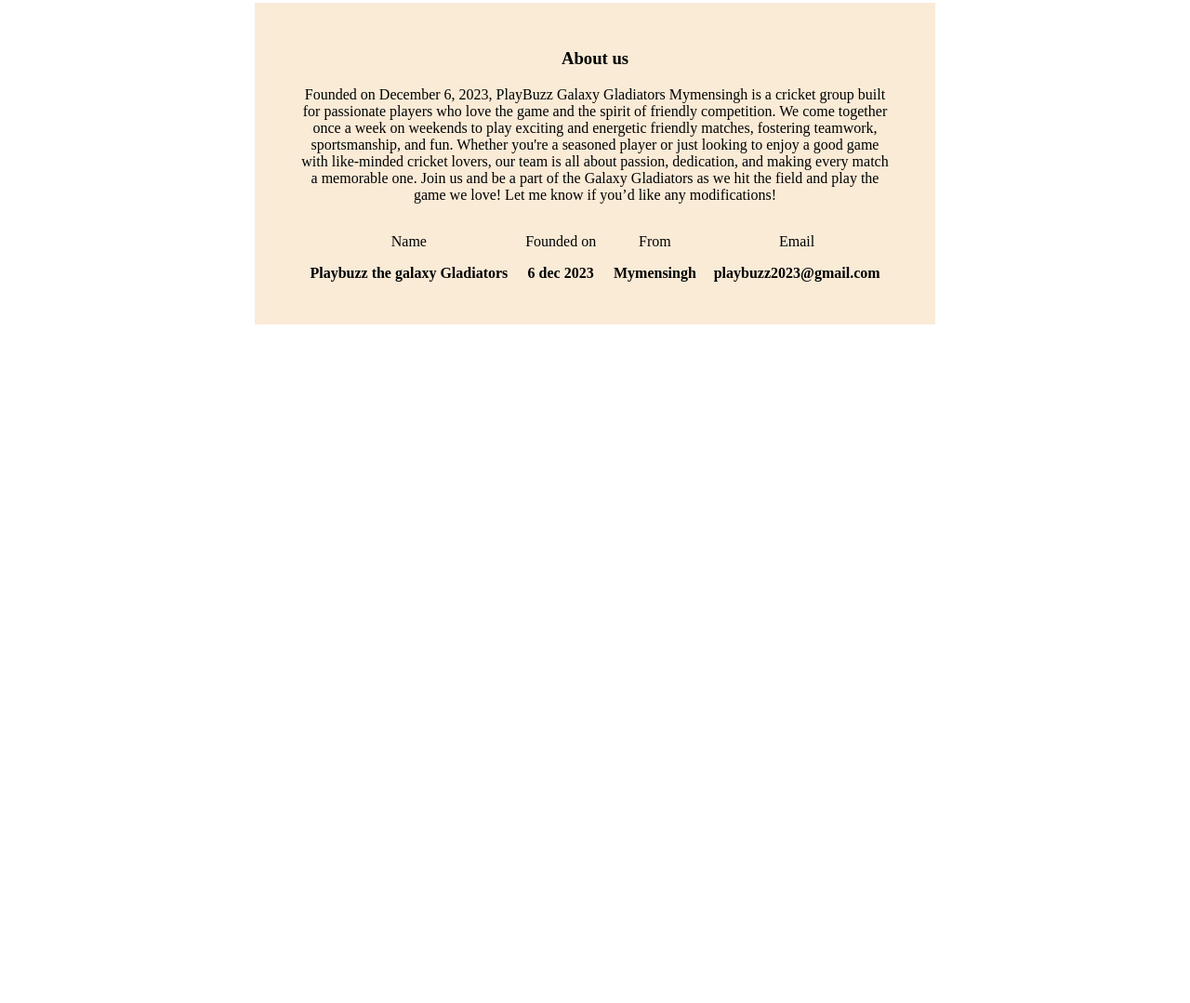
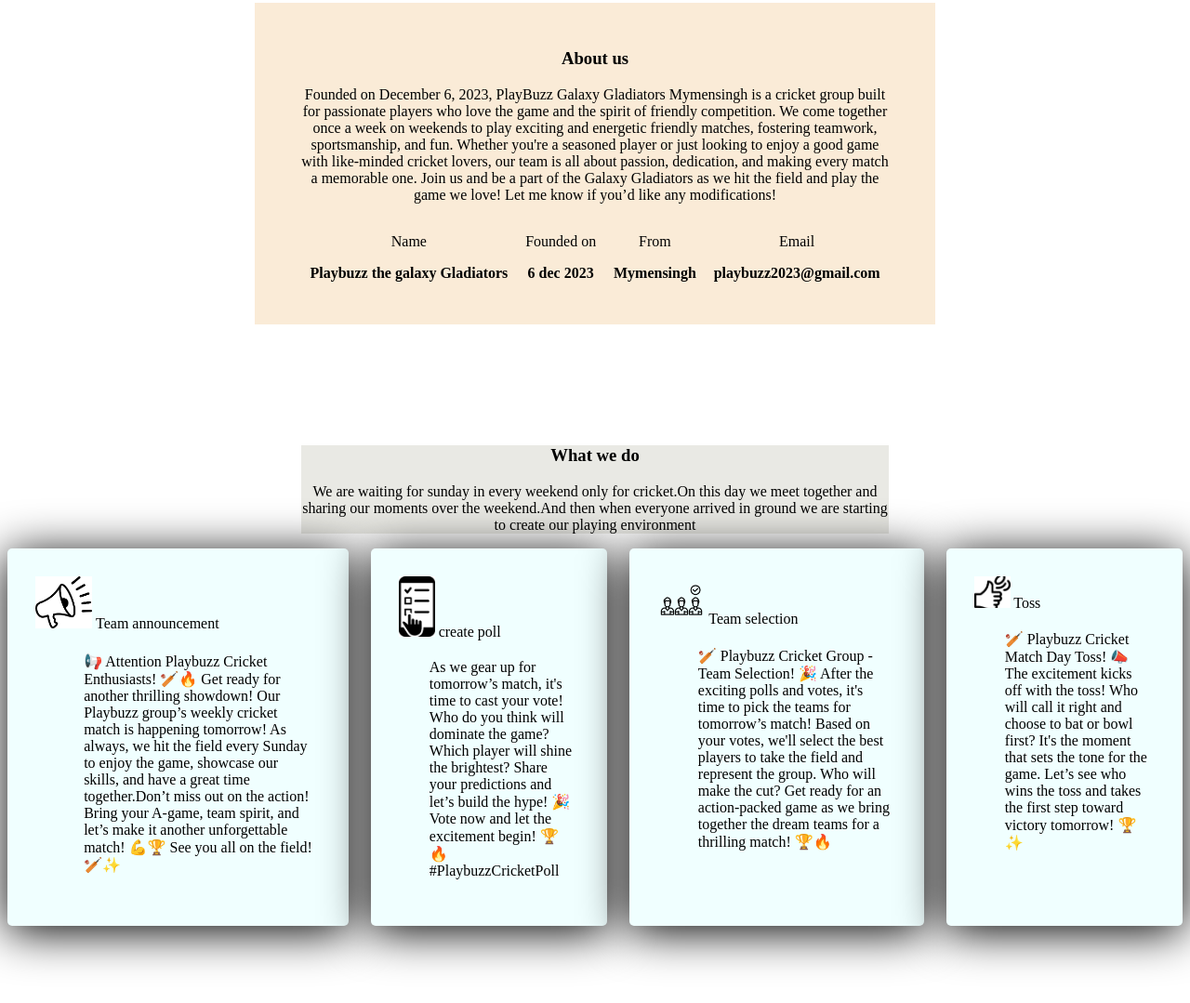
Before and after one commit to salmanrahman-810/playbuzz-web, a plain HTML site: page index.html in a window 1280 px wide. Shown: the part 773-1852 px from the top of the page at 93% size. Before the commit the page ends 1130 px from the top, so only its background shows below. Drawn offline with Linux system fonts and the light colour scheme.

Commit message:
added skill section

```diff
--- a/index.html
+++ b/index.html
@@ -65,6 +65,49 @@
             </div>
         </div>
     </section>
+    <section class="skills">
+        <div class="text-center">
+            <h3 class="section-tittle ">What we do</h3>
+        <p class="section-description ">We are  waiting for sunday in every weekend only for cricket.On this day we meet together and sharing our moments over the weekend.And then when everyone arrived in ground we are starting to create our playing environment</p>
+        </div>
+        <div class="skills-container">
+            <!-- .skill*4>img+skill-tittle+p.skill-description -->
+            <div class="skill">
+                <img class="img-width" src="images/icons/announcement.png " alt="">
+                <skill-tittle>Team announcement</skill-tittle>
+                <p class="skill-description">📢 Attention Playbuzz Cricket Enthusiasts! 🏏🔥
+
+                    Get ready for another thrilling showdown! Our Playbuzz group’s weekly cricket match is happening tomorrow! As always, we hit the field every Sunday to enjoy the game, showcase our skills, and have a great time together.Don’t miss out on the action! Bring your A-game, team spirit, and let’s make it another unforgettable match! 💪🏆
+
+                    See you all on the field! 🏏✨</p>
+            </div>
+            <div class="skill">
+                <img class="img-width" src="images/icons/polling.png" alt="">
+                <skill-tittle>create poll</skill-tittle>
+                <p class="skill-description">As we gear up for tomorrow’s match, it's time to cast your vote! Who do you think will dominate the game? Which player will shine the brightest? Share your predictions and let’s build the hype! 🎉
+
+                    Vote now and let the excitement begin! 🏆🔥 #PlaybuzzCricketPoll</p>
+            </div>
+            <div class="skill">
+                <img class="img-width" src="images/icons/team.png" alt="">
+                <skill-tittle>Team selection</skill-tittle>
+                <p class="skill-description">🏏 Playbuzz Cricket Group - Team Selection! 🎉
+
+                    After the exciting polls and votes, it's time to pick the teams for tomorrow’s match! Based on your votes, we'll select the best players to take the field and represent the group. Who will make the cut? Get ready for an action-packed game as we bring together the dream teams for a thrilling match! 🏆🔥</p>
+            </div>
+            <div class="skill">
+                <img class="img-width"  src="images/icons/toss.png" alt="">
+                <skill-tittle>Toss</skill-tittle>
+                <p class="skill-description">🏏 Playbuzz Cricket Match Day Toss! 📣
+
+                    The excitement kicks off with the toss! Who will call it right and choose to bat or bowl first? It's the moment that sets the tone for the game. Let’s see who wins the toss and takes the first step toward victory tomorrow! 🏆✨</p>
+            </div>
+
+        </div>
+
+
+    </section>
+
 
 </main>
 <footer>
--- a/styles/portfolio.css
+++ b/styles/portfolio.css
@@ -19,6 +19,19 @@
   }
   .title{
     margin: 5%;
+  }
+
+  /* shared style */
+  .text-center{
+   width: 50%;
+   margin-left: 25%;
+   background-color: rgb(233, 233, 228);
+    text-align: center;
+
+  }
+  main section{
+    margin-top: 130px;
+    margin-bottom: 130px;
   }
 /* header */
 header{
@@ -63,7 +76,7 @@ nav li a{
 
 
 }
-main{
+.about{
     background-color: antiquewhite;
     max-width: 50%;
     margin: 0 auto;
@@ -78,3 +91,25 @@ main{
     display: flex;
     justify-content: space-around;
 }
+.skills-container{
+
+    display: flex;
+    gap: 24px;
+    justify-content: space-between;
+
+}
+.skill{
+    background-color: azure;
+
+
+    padding: 30px;
+    border-radius: 5px;
+    box-shadow: 0px 6px 50px 0px black;
+}
+.img-width{
+    max-width: 20%;
+}
+.skill-description{
+   padding: 2%;
+    margin-left: 15%;
+}
```
Also changed, not shown: images/icons/announcement.png (added), images/icons/polling.png (added), images/icons/team-selection-icon-in-logotype-vector.jpg (added), images/icons/team.png (added), images/icons/toss.png (added).
